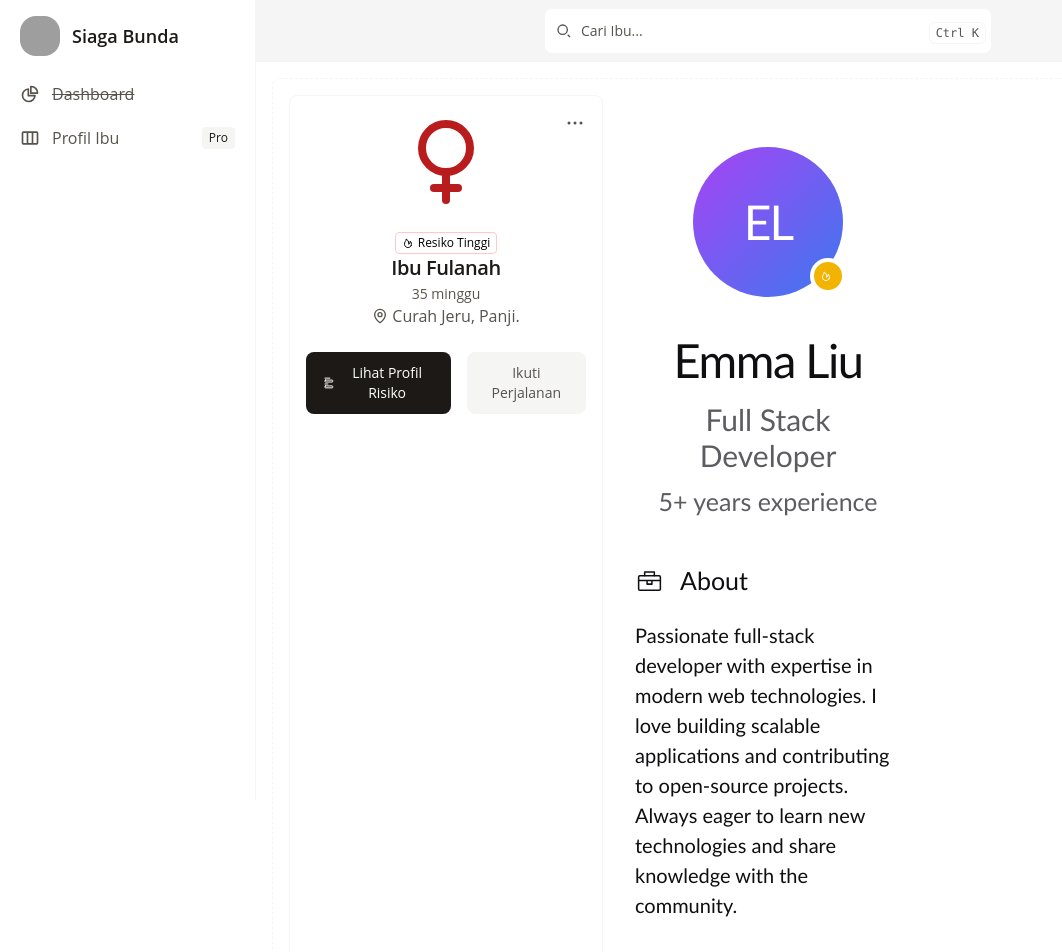
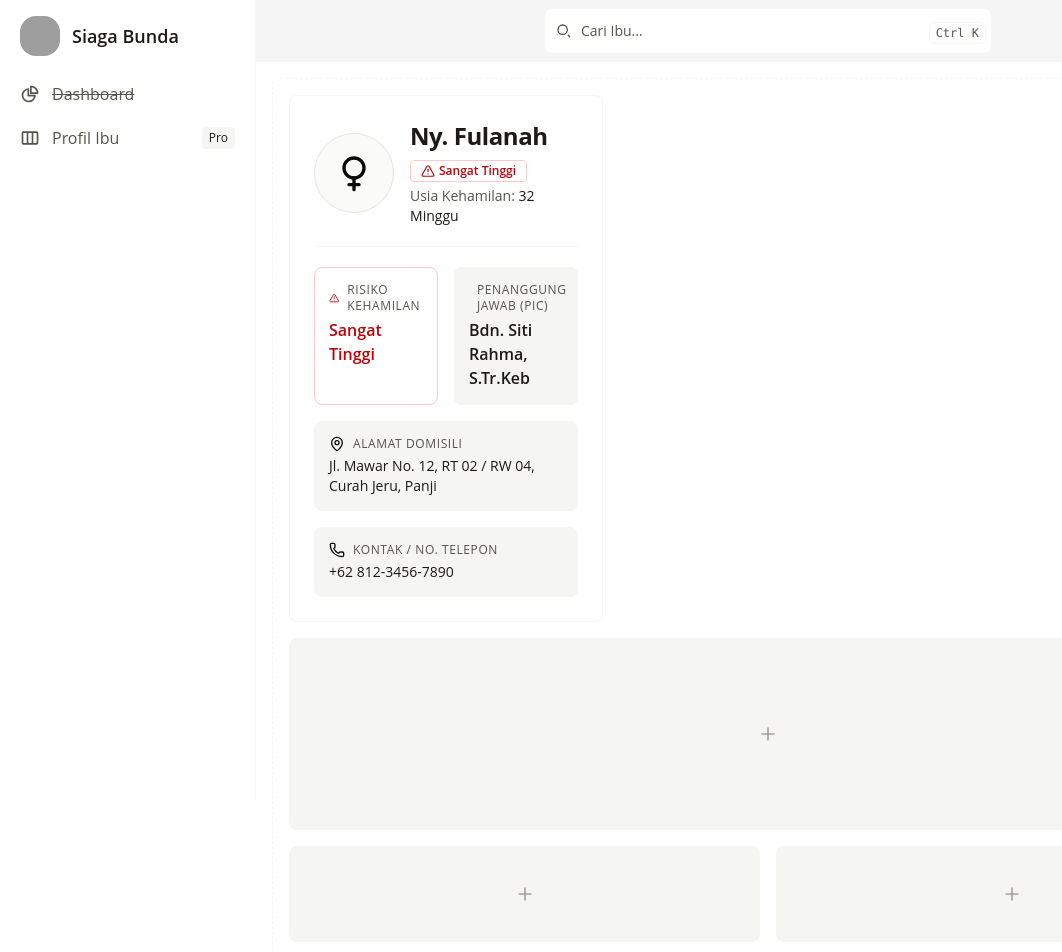
Before and after one commit to stywn93/siaga-bunda-fb, a React (Vite) app: page /mother/1 in a window 1280 px wide. Shown: the top 952 px of the page, without its empty margins (0-1062 px from the left). Built offline with nearby package versions, Linux system fonts and the light colour scheme; grey boxes are pictures that could not be loaded.

Commit message:
Refactor ProfileDetail component: simplify layout and enhance styling; remove unused styles and icons

```diff
--- a/src/components/ProfileDetail.tsx
+++ b/src/components/ProfileDetail.tsx
@@ -1,198 +1,124 @@
-import type { CSSProperties, ReactNode } from "react";
+import { Venus, MapPin, UserCheck, AlertTriangle, Phone, ShieldCheck } from "lucide-react";
 
-const colors = {
-  ink: "#0f0f12",
-  muted: "#5d5d61",
-  purple: "#a743f4",
-  blue: "#3d78ef",
-};
+export interface ProfileDetailProps {
+  motherName?: string;
+  maternalRisk?: string;
+  address?: string;
+  pic?: string;
+  gestationalAge?: string;
+  phone?: string;
+}
 
-const styles: Record<string, CSSProperties> = {
-  page: {
-    boxSizing: "border-box",
-    minHeight: "100vh",
-    padding: "52px 24px 28px",
-    background: "#fff",
-    color: colors.ink,
-    fontFamily: 'Avenir, "Trebuchet MS", sans-serif',
-  },
-  card: {
-    width: "min(100%, 790px)",
-    margin: "0 auto",
-  },
-  intro: {
-    textAlign: "center",
-    marginBottom: 42,
-  },
-  avatar: {
-    position: "relative",
-    display: "grid",
-    placeItems: "center",
-    width: 150,
-    height: 150,
-    margin: "0 auto 38px",
-    borderRadius: "50%",
-    background: `linear-gradient(135deg, ${colors.purple}, ${colors.blue})`,
-    color: "white",
-    fontSize: 48,
-    letterSpacing: -2,
-  },
-  badge: {
-    position: "absolute",
-    right: -3,
-    bottom: 3,
-    display: "grid",
-    placeItems: "center",
-    width: 36,
-    height: 36,
-    border: "4px solid white",
-    borderRadius: "50%",
-    background: "#f2b400",
-    fontSize: 21,
-    lineHeight: 1,
-  },
-  name: {
-    margin: 0,
-    fontSize: "clamp(38px, 6vw, 47px)",
-    fontWeight: 500,
-    lineHeight: 1.1,
-    letterSpacing: -1.5,
-  },
-  role: {
-    margin: "14px 0 10px",
-    color: colors.muted,
-    fontSize: "clamp(23px, 4vw, 30px)",
-    lineHeight: 1.2,
-  },
-  experience: {
-    margin: 0,
-    color: colors.muted,
-    fontSize: "clamp(20px, 3.5vw, 25px)",
-  },
-  sectionHeading: {
-    display: "flex",
-    alignItems: "center",
-    gap: 16,
-    margin: "0 0 20px",
-    fontSize: 25,
-    fontWeight: 500,
-  },
-  icon: {
-    flex: "0 0 29px",
-    width: 29,
-    height: 29,
-    color: colors.ink,
-  },
-  about: {
-    margin: "0 0 34px",
-    fontSize: 20,
-    lineHeight: 1.5,
-  },
-  details: {
-    display: "grid",
-    gap: 14,
-    marginBottom: 36,
-  },
-  detail: {
-    display: "flex",
-    alignItems: "center",
-    gap: 20,
-    fontSize: 20,
-  },
-  skillList: {
-    display: "flex",
-    flexWrap: "wrap",
-    gap: 14,
-    marginBottom: 35,
-  },
-  skill: {
-    padding: "8px 22px",
-    border: "1px solid #ddd7f6",
-    borderRadius: 24,
-    background: "linear-gradient(180deg, #f1eaff, #f7f4ff)",
-    color: "#963de6",
-    fontSize: 18,
-    fontWeight: 700,
-  },
-  button: {
-    display: "block",
-    width: "100%",
-    padding: "15px 20px",
-    border: 0,
-    borderRadius: 14,
-    background: `linear-gradient(100deg, ${colors.purple}, ${colors.blue})`,
-    color: "white",
-    font: "inherit",
-    fontSize: 22,
-    fontWeight: 700,
-    cursor: "pointer",
-  },
-};
-
-type IconName = "briefcase" | "mail" | "phone" | "pin" | "calendar" | "cap";
-
-function Icon({ name }: { name: IconName }) {
-  const paths: Record<IconName, ReactNode> = {
-    briefcase: <><rect x="3" y="8" width="18" height="12" rx="1" /><path d="M8 8V5h8v3M3 12h18M10 12v3h4v-3" /></>,
-    mail: <><rect x="2" y="5" width="20" height="14" rx="1" /><path d="m3 7 9 6 9-6" /></>,
-    phone: <path d="M5.5 3.5 9 7 7 9c1.4 2.8 3.2 4.6 6 6l2-2 3.5 3.5c-1.1 2.2-3.2 2.8-5.2 2.1C8.1 16.8 4.2 12.9 2.4 7.7 1.7 5.7 3.3 3.6 5.5 3.5Z" />,
-    pin: <><path d="M12 21s7-6.2 7-12a7 7 0 1 0-14 0c0 5.8 7 12 7 12Z" /><circle cx="12" cy="9" r="2.2" /></>,
-    calendar: <><rect x="3" y="5" width="18" height="16" rx="1" /><path d="M7 3v4M17 3v4M3 10h18" /></>,
-    cap: <><path d="m2 9 10-5 10 5-10 5L2 9Z" /><path d="M6 11v5c3 2 9 2 12 0v-5M22 9v7" /></>,
-  };
+export default function ProfileDetail({
+  motherName = "Ny. Fulanah",
+  maternalRisk = "Sangat Tinggi",
+  address = "Jl. Mawar No. 12, RT 02 / RW 04, Curah Jeru, Panji",
+  pic = "Bdn. Siti Rahma, S.Tr.Keb",
+  gestationalAge = "32 Minggu",
+  phone = "+62 812-3456-7890",
+}: ProfileDetailProps) {
+  const normalizedRisk = maternalRisk.toLowerCase();
+  const isHighRisk =
+    normalizedRisk.includes("high") ||
+    normalizedRisk.includes("super high") ||
+    normalizedRisk.includes("tinggi") ||
+    normalizedRisk.includes("sangat tinggi");
 
   return (
-    <svg aria-hidden="true" viewBox="0 0 24 24" style={styles.icon} fill="none" stroke="currentColor" strokeWidth="1.25" strokeLinecap="round" strokeLinejoin="round">
-      {paths[name]}
-    </svg>
+    <article className="w-full max-w-2xl mx-auto bg-neutral-primary-soft border border-default rounded-base shadow-xs p-5 sm:p-6">
+      {/* Header Profile */}
+      <header className="flex flex-col sm:flex-row items-center gap-4 pb-5 border-b border-default">
+        <div className="relative flex items-center justify-center w-20 h-20 rounded-full bg-brand-softer border border-brand-subtle text-fg-brand">
+          <Venus className="w-10 h-10" />
+        </div>
+        <div className="flex-1 text-center sm:text-left">
+          <div className="flex flex-wrap items-center justify-center sm:justify-start gap-2 mb-1">
+            <h1 className="text-xl sm:text-2xl font-bold text-heading tracking-tight">
+              {motherName}
+            </h1>
+            <span
+              className={`inline-flex items-center gap-1 px-2.5 py-0.5 rounded-sm text-xs font-semibold border ${
+                isHighRisk
+                  ? "bg-danger-softer border-danger-subtle text-fg-danger"
+                  : "bg-brand-softer border-brand-subtle text-fg-brand"
+              }`}
+            >
+              {isHighRisk ? (
+                <AlertTriangle className="w-3.5 h-3.5" />
+              ) : (
+                <ShieldCheck className="w-3.5 h-3.5" />
+              )}
+              {maternalRisk}
+            </span>
+          </div>
+          <p className="text-sm text-body">
+            Usia Kehamilan: <span className="font-medium text-heading">{gestationalAge}</span>
+          </p>
+        </div>
+      </header>
+
+      {/* Detail Fields */}
+      <section className="mt-5 grid grid-cols-1 sm:grid-cols-2 gap-4">
+        {/* Maternal Risk */}
+        <div
+          className={`p-3.5 rounded-base border ${
+            isHighRisk
+              ? "bg-danger-softer/40 border-danger-subtle"
+              : "bg-neutral-secondary-soft border-default"
+          }`}
+        >
+          <div className="flex items-center gap-2 mb-1">
+            <AlertTriangle
+              className={`w-4 h-4 ${isHighRisk ? "text-fg-danger" : "text-fg-brand"}`}
+            />
+            <span className="text-xs font-medium uppercase tracking-wider text-body">
+              Risiko Kehamilan
+            </span>
+          </div>
+          <p
+            className={`text-base font-semibold ${
+              isHighRisk ? "text-fg-danger" : "text-heading"
+            }`}
+          >
+            {maternalRisk}
+          </p>
+        </div>
+
+        {/* PIC (Person In Charge) */}
+        <div className="p-3.5 rounded-base border border-default bg-neutral-secondary-soft">
+          <div className="flex items-center gap-2 mb-1">
+            <UserCheck className="w-4 h-4 text-fg-brand" />
+            <span className="text-xs font-medium uppercase tracking-wider text-body">
+              Penanggung Jawab (PIC)
+            </span>
+          </div>
+          <p className="text-base font-semibold text-heading">{pic}</p>
+        </div>
+
+        {/* Address */}
+        <div className="p-3.5 rounded-base border border-default bg-neutral-secondary-soft sm:col-span-2">
+          <div className="flex items-center gap-2 mb-1">
+            <MapPin className="w-4 h-4 text-fg-brand shrink-0" />
+            <span className="text-xs font-medium uppercase tracking-wider text-body">
+              Alamat Domisili
+            </span>
+          </div>
+          <p className="text-sm text-heading">{address}</p>
+        </div>
+
+        {/* Contact */}
+        {phone && (
+          <div className="p-3.5 rounded-base border border-default bg-neutral-secondary-soft sm:col-span-2">
+            <div className="flex items-center gap-2 mb-1">
+              <Phone className="w-4 h-4 text-fg-brand shrink-0" />
+              <span className="text-xs font-medium uppercase tracking-wider text-body">
+                Kontak / No. Telepon
+              </span>
+            </div>
+            <p className="text-sm text-heading">{phone}</p>
+          </div>
+        )}
+      </section>
+    </article>
   );
 }
-
-function SectionHeading({ icon, children }: { icon: IconName; children: ReactNode }) {
-  return <h2 style={styles.sectionHeading}><Icon name={icon} />{children}</h2>;
-}
-
-export default function ProfileDetail() {
-  return (
-    <main style={styles.page}>
-      <article style={styles.card}>
-        <header style={styles.intro}>
-          <div style={styles.avatar} aria-label="Emma Liu avatar">
-            EL
-            <span style={styles.badge} aria-label="Featured profile">
-                <svg className="w-3 h-3 me-1" aria-hidden="true" xmlns="http://www.w3.org/2000/svg" width="24" height="24" fill="none" viewBox="0 0 24 24"><path stroke="currentColor" stroke-linecap="round" stroke-linejoin="round" stroke-width="2" d="M18.122 17.645a7.185 7.185 0 0 1-2.656 2.495 7.06 7.06 0 0 1-3.52.853 6.617 6.617 0 0 1-3.306-.718 6.73 6.73 0 0 1-2.54-2.266c-2.672-4.57.287-8.846.887-9.668A4.448 4.448 0 0 0 8.07 6.31 4.49 4.49 0 0 0 7.997 4c1.284.965 6.43 3.258 5.525 10.631 1.496-1.136 2.7-3.046 2.846-6.216 1.43 1.061 3.985 5.462 1.754 9.23Z" /></svg>
-            </span>
-          </div>
-          <h1 style={styles.name}>Emma Liu</h1>
-          <p style={styles.role}>Full Stack Developer</p>
-          <p style={styles.experience}>5+ years experience</p>
-        </header>
-
-        <section>
-          <SectionHeading icon="briefcase">About</SectionHeading>
-          <p style={styles.about}>
-            Passionate full-stack developer with expertise in modern web technologies. I love building scalable applications and contributing to open-source projects. Always eager to learn new technologies and share knowledge with the community.
-          </p>
-        </section>
-
-        <section style={styles.details} aria-label="Contact details">
-          <div style={styles.detail}><Icon name="mail" /><span>emma.liu@email.com</span></div>
-          <div style={styles.detail}><Icon name="phone" /><span>+1 (555) 987-6543</span></div>
-          <div style={styles.detail}><Icon name="pin" /><span>Seattle, WA</span></div>
-          <div style={styles.detail}><Icon name="calendar" /><span>Available for freelance</span></div>
-        </section>
-
-        <section>
-          <SectionHeading icon="cap">Skills</SectionHeading>
-          <div style={styles.skillList}>
-            {["React", "Typescript", "Design Systems", "Figma"].map((skill) => <span key={skill} style={styles.skill}>{skill}</span>)}
-          </div>
-        </section>
-
-        <a href="mailto:emma.liu@email.com" style={{ ...styles.button, textAlign: "center", textDecoration: "none" }}>
-          Get In Touch
-        </a>
-      </article>
-    </main>
-  );
-}
--- a/src/components/RiskProfile.tsx
+++ b/src/components/RiskProfile.tsx
@@ -12,10 +12,7 @@ export default function RiskProfile(){
         <div className="flex-1 p-4">
                 <div className="p-4 border border-default border-dashed rounded-base">
                     <div className="grid grid-cols-1 sm:grid-cols-2 lg:grid-cols-3 gap-2 mb-4">
-                        <MomProfile color="#b91c1c" risk="high"/>
                         <ProfileDetail/>
-
-
                     </div>
                     <div className="flex items-center justify-center h-48 rounded-base bg-neutral-secondary-soft mb-4">
                         <p className="text-fg-disabled">
```
